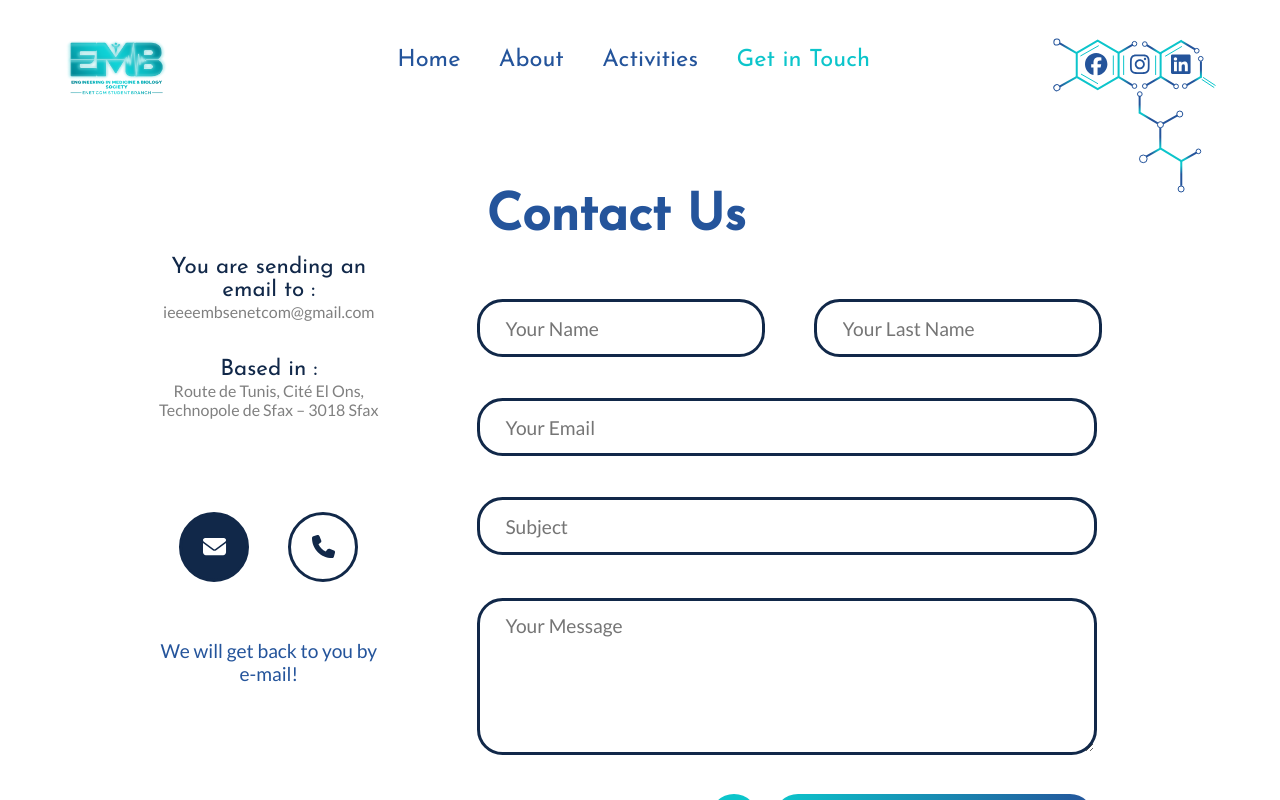
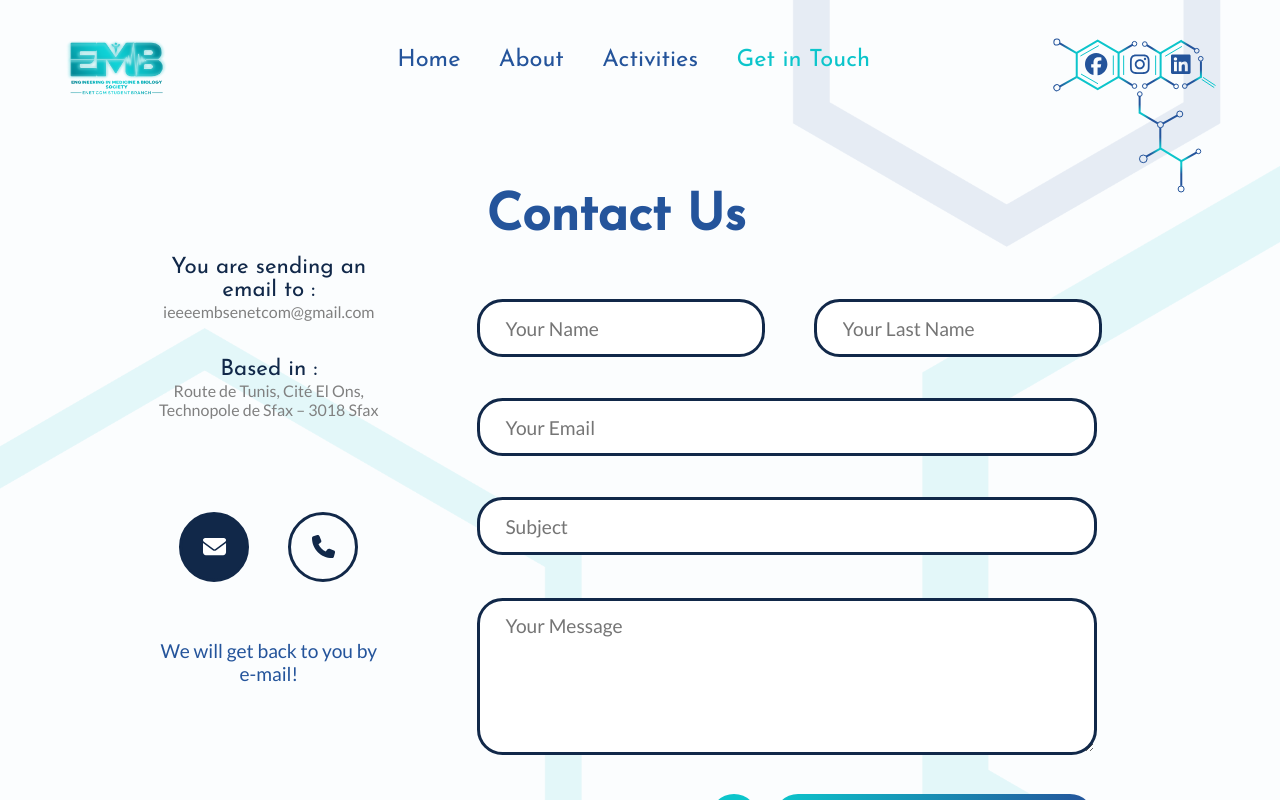
Before and after one commit to SametMohamedRayen/EMBSWebsite, a React (Create React App) app: page /get-in-touch in a window 1280 px wide. Shown: the top 800 px of the page. Built offline with nearby package versions, Linux system fonts and the light colour scheme.

Commit message:
Added Bg

```diff
--- a/src/javascript/views/GetInTouch.js
+++ b/src/javascript/views/GetInTouch.js
@@ -4,6 +4,11 @@ import ContactUsSection from "../components/ContactUsSection";
 const GetInTouch = () => {
   return (
     <div className="sections">
+      <img
+        src={require("../../assets/images/ContactUsBg.png")}
+        className="bgContactUs"
+        alt="background"
+      />
       <ContactUsSection />
     </div>
   );
--- a/src/styles.css
+++ b/src/styles.css
@@ -1363,6 +1363,13 @@ input[type=number] {
     transition-duration: 350ms;
 }
 
+.bgContactUs {
+    width: 100%;
+    height: auto;
+    position: absolute;
+    z-index: -2;
+}
+
 
 /* UTILITIES */
 
```
Also changed, not shown: src/assets/images/ContactUsBg.png (added).
